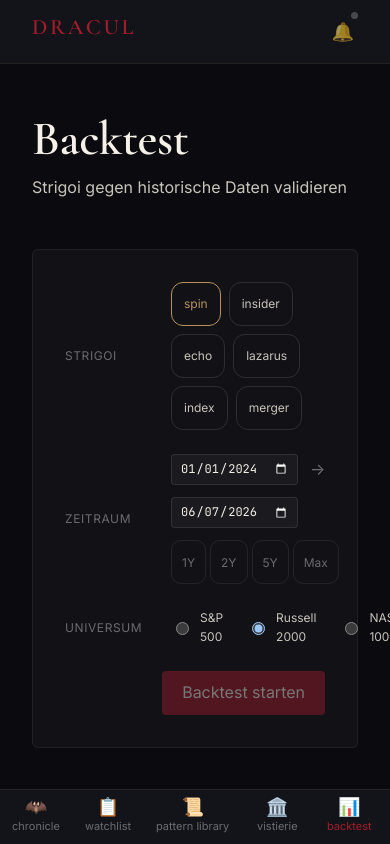
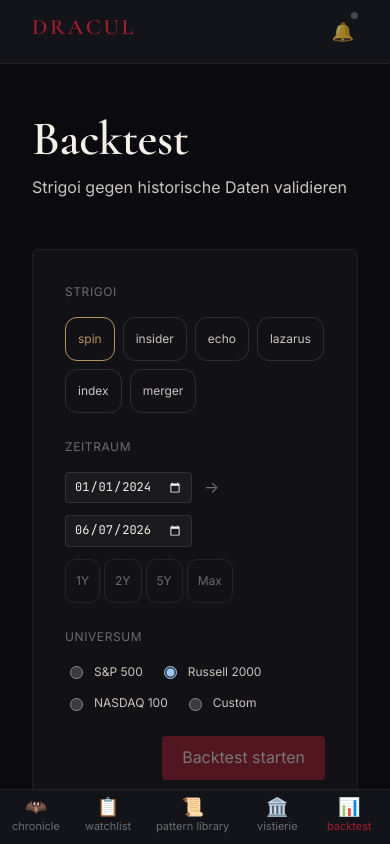
Before and after one commit to visterion/dracul, a Vue app in the folder chronicle/: page /backtest in a window 390 px wide. Built offline with nearby package versions, Linux system fonts and the light colour scheme.

Commit message:
fix(chronicle): wrap Backtest config rows on narrow phones (Task 8 audit)

```diff
--- a/chronicle/src/views/BacktestView.vue
+++ b/chronicle/src/views/BacktestView.vue
@@ -429,5 +429,10 @@ function applyPreset(years: number) {
 
 @media (max-width: 959.98px) {
   .backtest__overview { grid-template-columns: 1fr; }
+  .backtest__config-row { flex-wrap: wrap; }
+  .backtest__chips,
+  .backtest__date-row,
+  .backtest__radio-row { width: 100%; }
+  .backtest__radio-row { flex-wrap: wrap; gap: var(--space-3) var(--space-4); }
 }
 </style>
```
